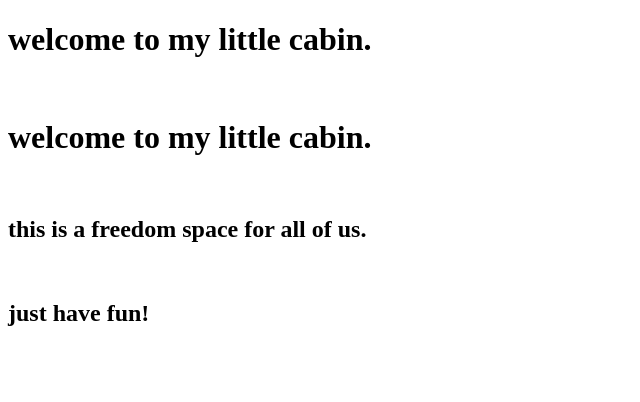
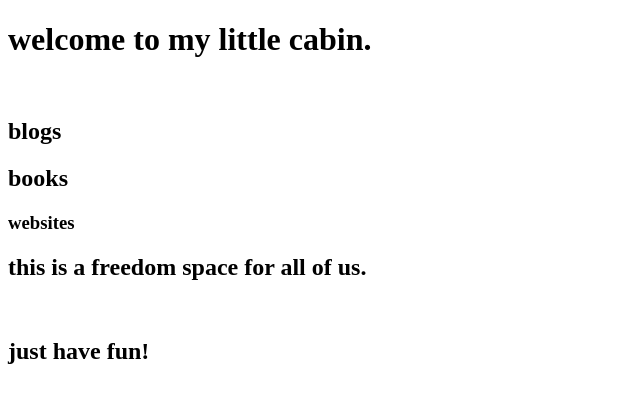
Before and after one commit to liuzht/liuzht.github.com, a plain HTML site: page index.html in a window 1280 px wide. Shown: the whole page, without its empty margins (0-640 px from the left). Drawn offline with Linux system fonts and the light colour scheme.

Commit message:
Update index.html

```diff
--- a/index.html
+++ b/index.html
@@ -7,9 +7,12 @@
         <div id="header">
             <h1>welcome to my little cabin.</h1></br>
         </div>
-        <div id="left"></div>
+        <div id="left">
+            <h2>blogs</h2>
+            <h2>books</h2>
+            <h3>websites</h3>
+        </div>
         <div id="body">
-            <h1>welcome to my little cabin.</h1></br>
             <h2>this is a freedom space for all of us.</h2></br>
         </div>
         <div id="footer">
```
